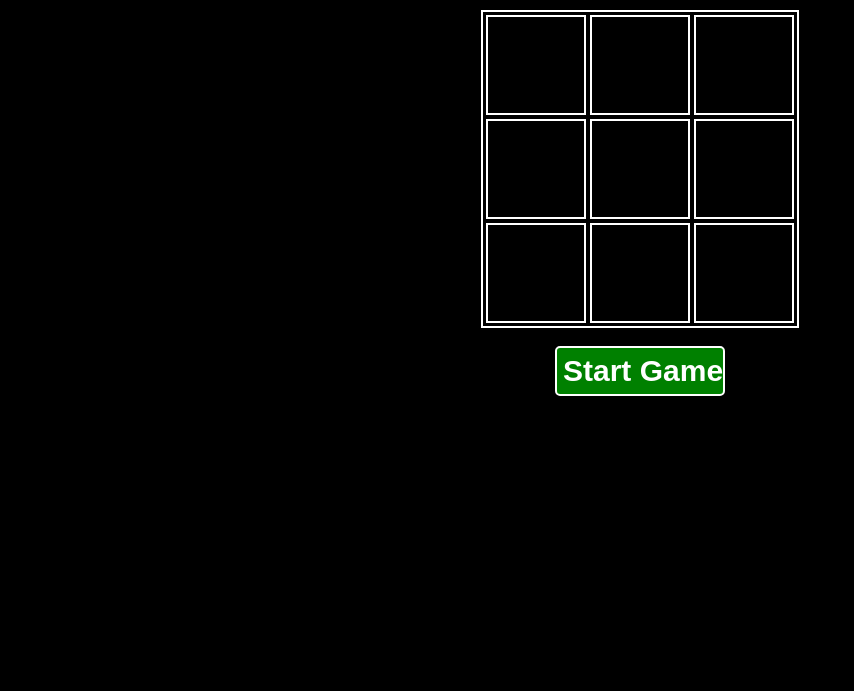
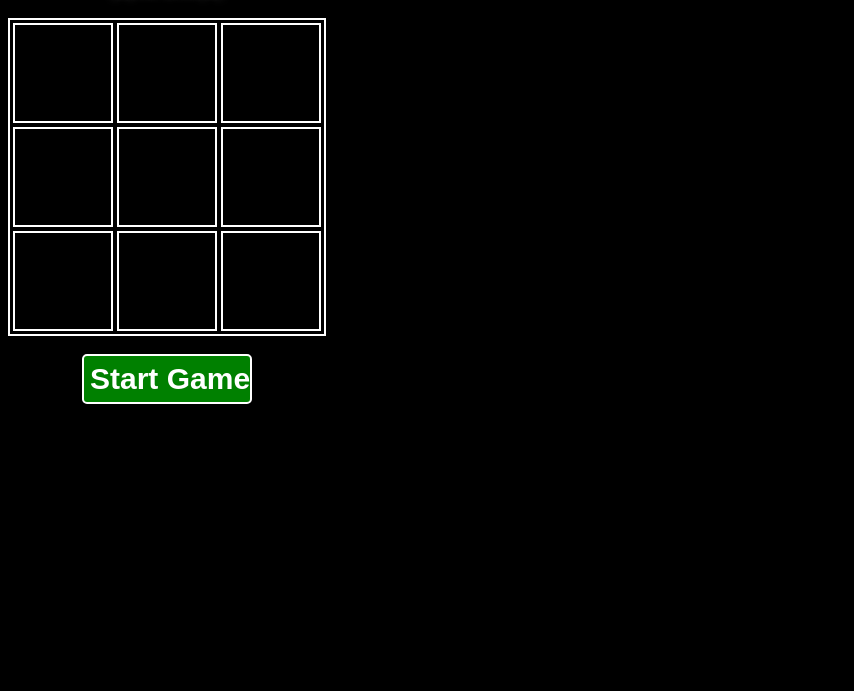
Before and after one commit to akshawop/tic-tac-toe, a plain HTML site: page index.html in a window 1280 px wide. Shown: the part 109-800 px from the top of the page, without its empty margins (0-854 px from the left). Drawn offline with Linux system fonts and the light colour scheme.

Commit message:
html display changed to flex

```diff
--- a/tic-tac-toe.css
+++ b/tic-tac-toe.css
@@ -1,6 +1,9 @@
+html
+{
+    display: flex;
+}
 body
 {
-    margin: auto;
     font-variant: small-caps;
     background: black;
     display: flex;
```
